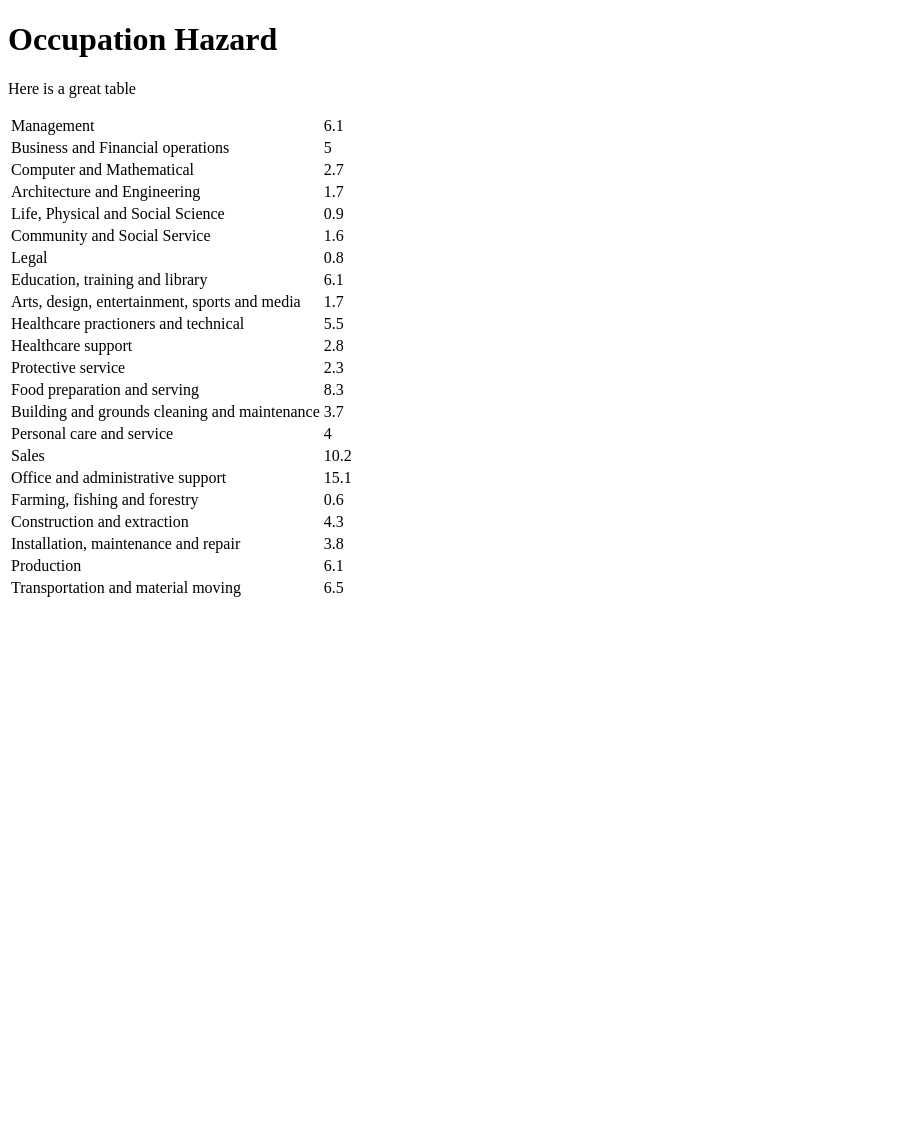
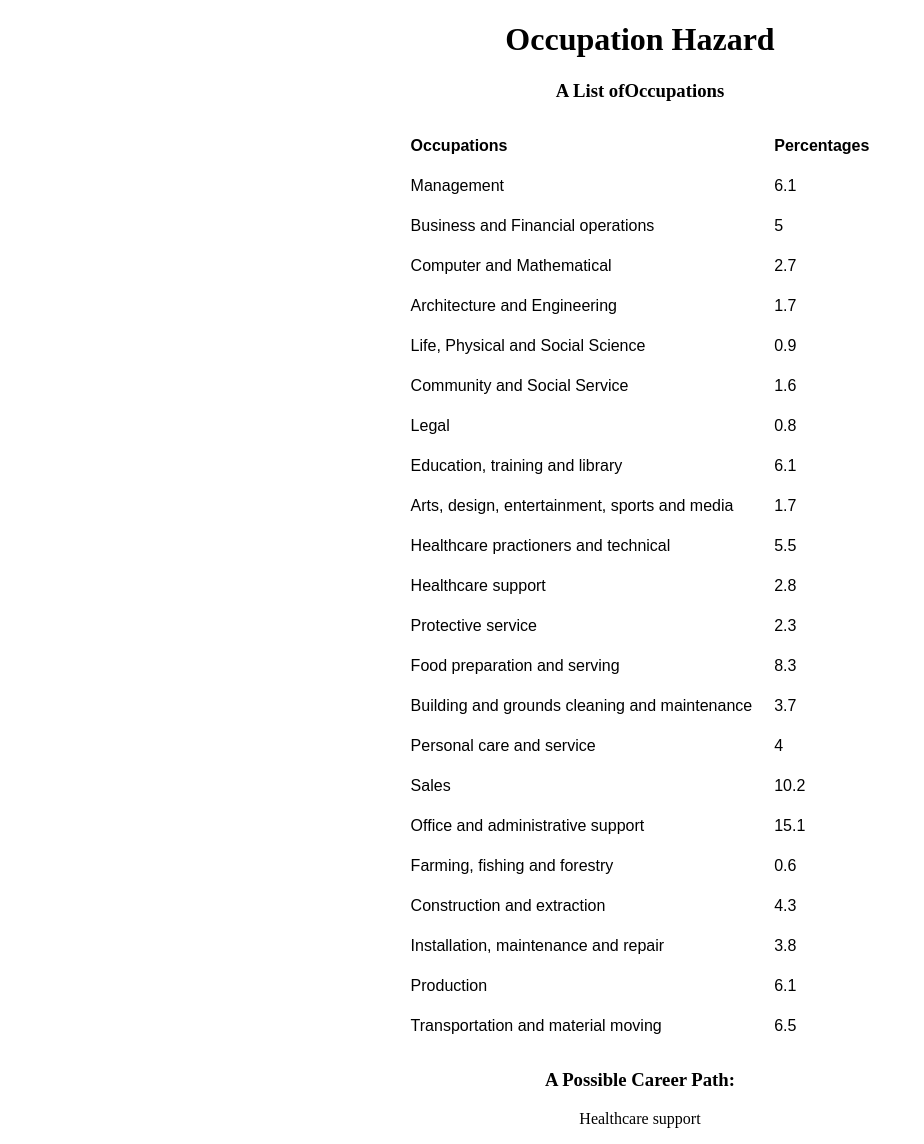
Before and after one commit to FDWraith/OccoLib, a Flask app: page /occupations in a window 1280 px wide. Shown: the whole page, without its empty margins (0-924 px from the left). Before the commit the page ends 597 px from the top, so only its background shows below. Run offline with Flask 2, Linux system fonts and the light colour scheme.

Commit message:
I made it look prettier

```diff
--- a/main.py
+++ b/main.py
@@ -4,15 +4,12 @@ import occupy
 app = Flask(__name__)
 
 @app.route("/")
-def home():
-    body = ""
-    return render_template('base.html', bd = body, d = [])
-
 @app.route("/occupations")
 def occupate():
     lines = occupy.get_file()
-    return render_template('base.html', bd = "Here is a great table", d = lines)
-
+    ranges = occupy.set_ranges(occupy.get_pcts(lines))
+    rndOccu = occupy.pull_rand_occ(ranges, occupy.get_occs(lines))
+    return render_template('base.html', bd = "", d = lines, header2 = "A Possible Career Path:", choice = rndOccu, header1 = "A List ofOccupations")
 
 if __name__ == "__main__":
     app.debug = True
--- a/templates/base.html
+++ b/templates/base.html
@@ -2,21 +2,29 @@
 <html>
   <head>
     <title>Your Future Job</title>
-    <h1>Occupation Hazard</h1>
+    <h1 style="text-align: center">Occupation Hazard</h1>
   </head>
 
   <body>
-    <p>{{bd}}</p>
-    <table>
+    <p style="text-align:center">{{bd}}</p>
+    <h3 style="text-align: center">{{header1}}</h3>
+    <table style="padding:4px; font-family: Sans-Serif; border: 5x solid black; border-radius: 5px;text-align: left;" align="center">
+      <tr style="font-size: 16px;">
+	<th style="text-align:left; padding:10px">Occupations</th>
+	<th style="text-align:right; padding:10px">Percentages</th>
+      </tr>
     {% for pair in d %}
-    <tr>
+    <tr style="border: 2px solid black; border-radius: 5px">
       {% for single in pair %}
-      <td>
+      <td style="padding:10px;">
 	{{single}}
       </td>
       {% endfor %}
     </tr>
     {% endfor %}
     </table>
+
+    <h3 style="text-align: center">{{header2}}</h3>
+    <p style="text-align: center">{{choice}}<p>
   </body>
 </html>
```
